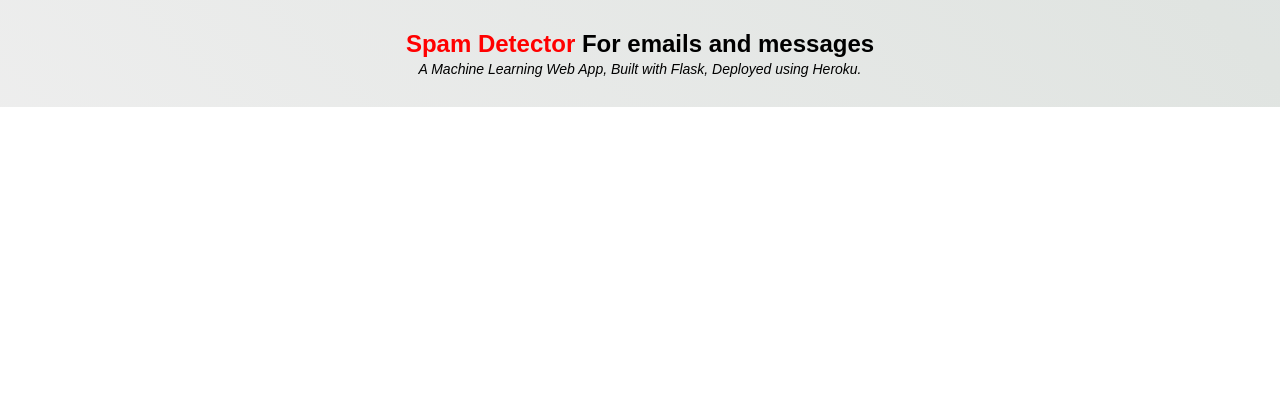
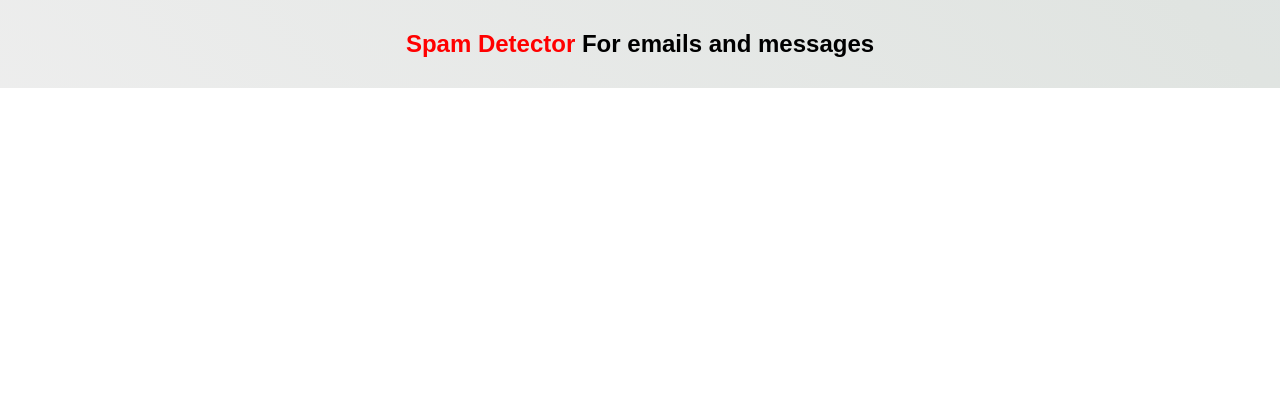
Before and after one commit to vyommartin/abuse, a Flask app: template templates/result.html in a window 1280 px wide. Shown: the top 420 px of the page. Run offline with Flask 2, Linux system fonts and the light colour scheme; the template is opened without the code that fills it, so the values that code supplies are empty; parts of the project's set-up code (start-up, migrations or seed data) failed here and were passed over; some libraries are stand-ins or nearby versions.

Commit message:
Update result.html

```diff
--- a/templates/result.html
+++ b/templates/result.html
@@ -6,20 +6,13 @@
 		<title>Email Spam Detector</title>
 		<link rel="shortcut icon" href="{{ url_for('static', filename='spam-favicon.ico') }}">
 		<link rel="stylesheet" type="text/css" href="{{ url_for('static', filename='style.css') }}">
-		<script src="https://kit.fontawesome.com/5f3f547070.js" crossorigin="anonymous"></script>
 	</head>
 
 	<body>
-
-		<!-- Website Title -->
 		<div class="container">
 			<h2 class='container-heading'><span>Spam Detector</span> For emails and messages</h2>
-	        	<div class='description'>
-				<p>A Machine Learning Web App, Built with Flask, Deployed using Heroku.</p>
-			</div>
 		</div>
-
-		<!-- Result -->
+		<br>
 		<div class="results">
 			{% if prediction==1 %}
 				<h1>Prediction: <span class='danger'>SPAM Email.😑😑</span></h1>
@@ -30,7 +23,6 @@
 			{% endif %}
 		</div>
 
-		<!-- Footer -->
         <div class='footer'>
             <div class="contact">
 				<a href="/">HOME<i class="fab fa-home fa-lg contact-icon"></i></a>
```
